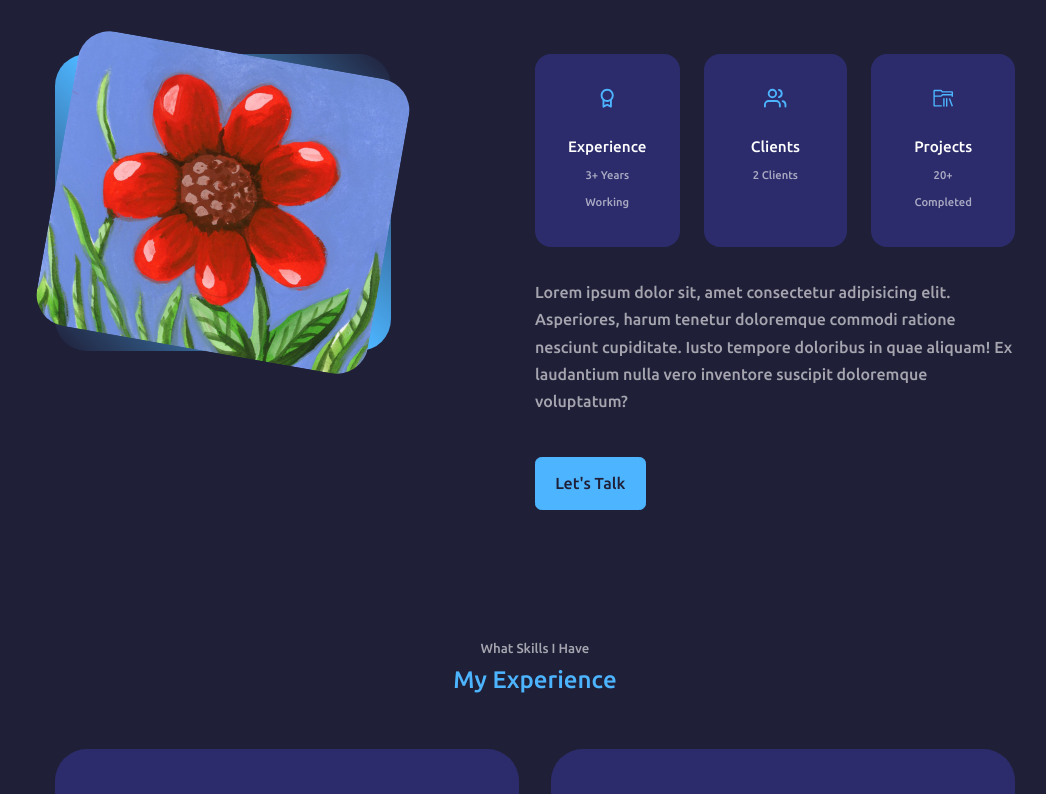
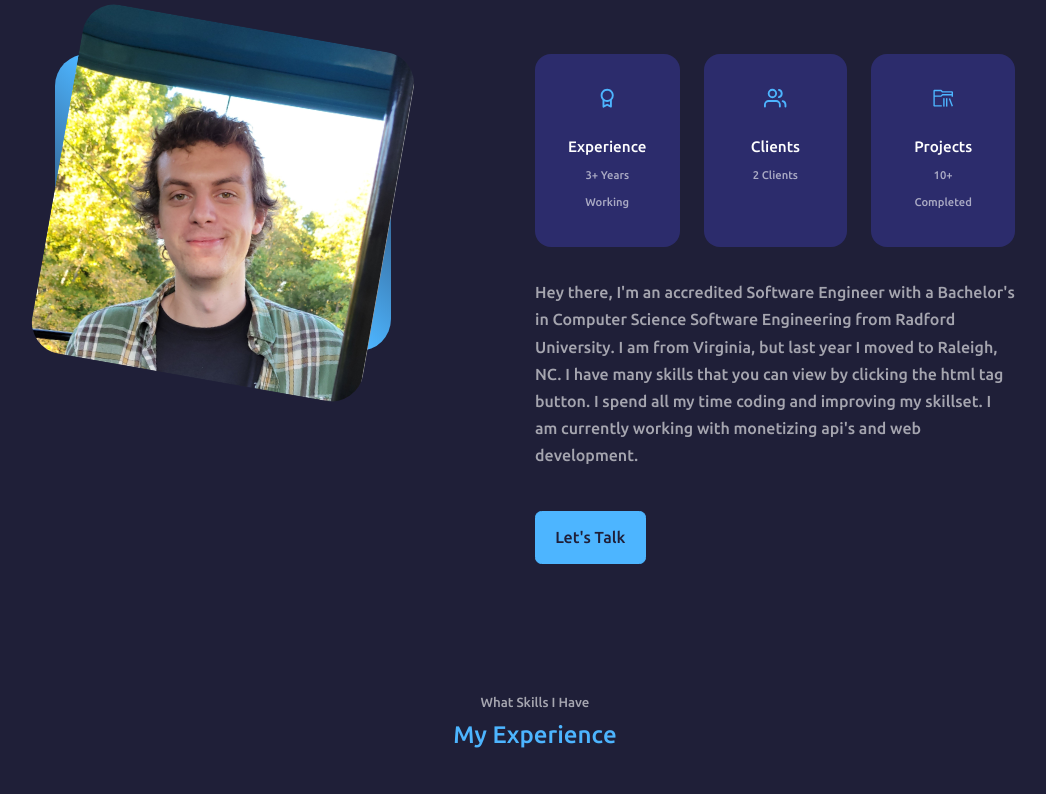
Before and after one commit to Duffimuss/Duffimuss.github.io, a React (Create React App) app in the folder my-portfolio/: page / in a window 1280 px wide. Shown: the part 985-1779 px from the top of the page, without its empty margins (105-1151 px from the left). Built offline with nearby package versions, Linux system fonts and the light colour scheme; the HTML template or start-up script is replaced by a standard one.

Commit message:
changed profile picture and added about paragraph

```diff
--- a/my-portfolio/src/components/about/About.jsx
+++ b/my-portfolio/src/components/about/About.jsx
@@ -1,6 +1,6 @@
 import React from 'react'
 import './about.css'
-import ME from '../../assets/flower.jpg'
+import ME from '../../assets/profile.jpg'
 import {BiAward} from 'react-icons/bi'
 import {FiUsers} from 'react-icons/fi'
 import {VscFolderLibrary} from 'react-icons/vsc'
@@ -33,14 +33,14 @@ const About = () => {
           <article className="about__card">
               <VscFolderLibrary className='about__icon' />
               <h5>Projects</h5>
-              <small>20+ Completed</small>
+              <small>10+ Completed</small>
           </article>
         </div>
 
         <p>
-          Lorem ipsum dolor sit, amet consectetur adipisicing elit.
-          Asperiores, harum tenetur doloremque commodi ratione nesciunt cupiditate.
-          Iusto tempore doloribus in quae aliquam! Ex laudantium nulla vero inventore suscipit doloremque voluptatum?
+          Hey there, I'm an accredited Software Engineer with a Bachelor's in Computer Science Software Engineering from Radford University.
+          I am from Virginia, but last year I moved to Raleigh, NC. I have many skills that you can view by clicking the html tag button.
+          I spend all my time coding and improving my skillset. I am currently working with monetizing api's and web development.
         </p>
 
         <a href="#contact" className='btn btn-primary'>Let's Talk</a>
```
Also changed, not shown: my-portfolio/src/assets/profile.jpg (added).
